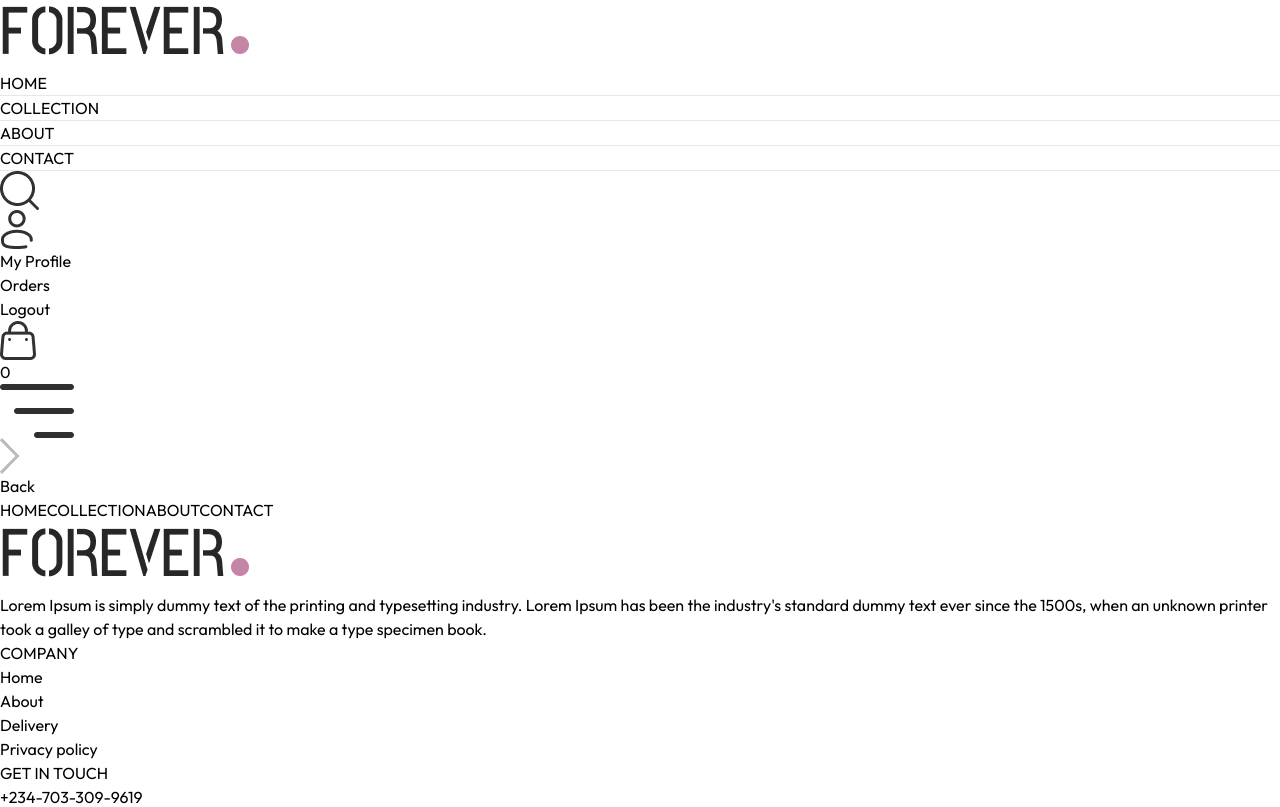
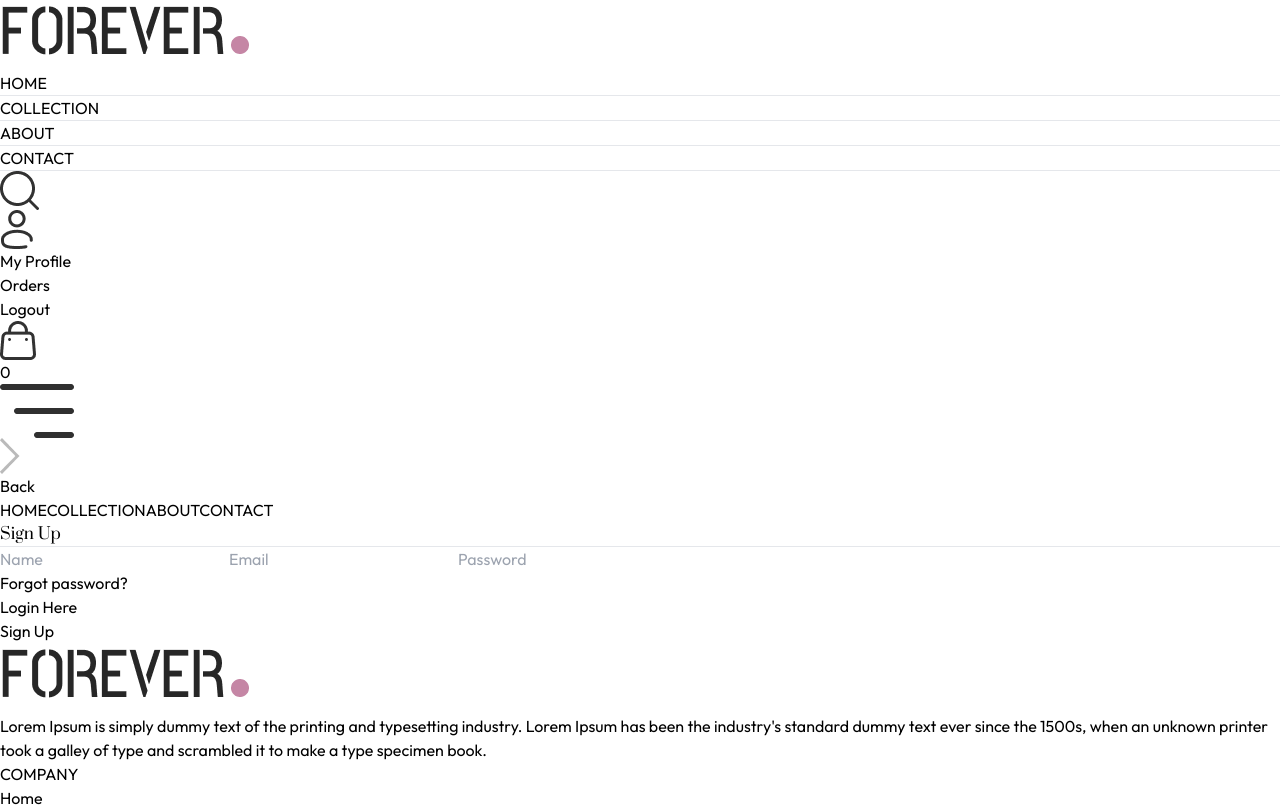
Before and after one commit to Majorbangz88/phivero_store, a React (Vite) app: page /login in a window 1280 px wide. Shown: the top 807 px of the page. Built offline with nearby package versions, Linux system fonts and the light colour scheme.

Commit message:
Added the dynamic login and sign up pages

```diff
--- a/src/pages/login.jsx
+++ b/src/pages/login.jsx
@@ -1,8 +1,35 @@
-import React from 'react';
+import React, {useState} from 'react';
 
-function Login(props) {
+function Login() {
+    const [currentState, setCurrentState] = useState('Sign Up')
+
+    const onSubmitHandler = async event => {
+        event.preventDefault();
+    }
+
     return (
-        <div></div>
+        <form className="flex flex-col items-center w-[90%] sm:max-w-96 m-auto mt-14 gap-4 text-gray-800">
+            <div className="inline-flex items-center gap-2 mb-2 mt-10">
+                <p className="prata-regular text-3xl">{currentState}</p>
+                <hr className="border-none h-[1.5px] w-8 bg-gray-800"/>
+            </div>
+            {
+                currentState === 'Login' ? '' :
+                    <input type="text" className="w-full px-3 py-2 border border-gray-800" placeholder='Name' required/>
+
+            }
+            <input type="teemailxt" className="w-full px-3 py-2 border border-gray-800" placeholder='Email' required/>
+            <input type="text" className="w-full px-3 py-2 border border-gray-800" placeholder='Password' required/>
+            <div className="w-full flex justify-between text-sm mt-[-8px]">
+                <p className="cursor-pointer">Forgot password?</p>
+                {
+                    currentState === 'Login'
+                        ? <p onClick={()=> setCurrentState('Sign Up')} className="cursor-pointer">Create account</p>
+                        : <p onClick={()=> setCurrentState('Login')} className="cursor-pointer">Login Here</p>
+                }
+            </div>
+            <button onSubmit={()=>onSubmitHandler()} className="bg-black text-white font-light px-8 py-2 mt-4">{currentState === 'Login' ? 'Sign In' : 'Sign Up'}</button>
+        </form>
     );
 }
 
```
